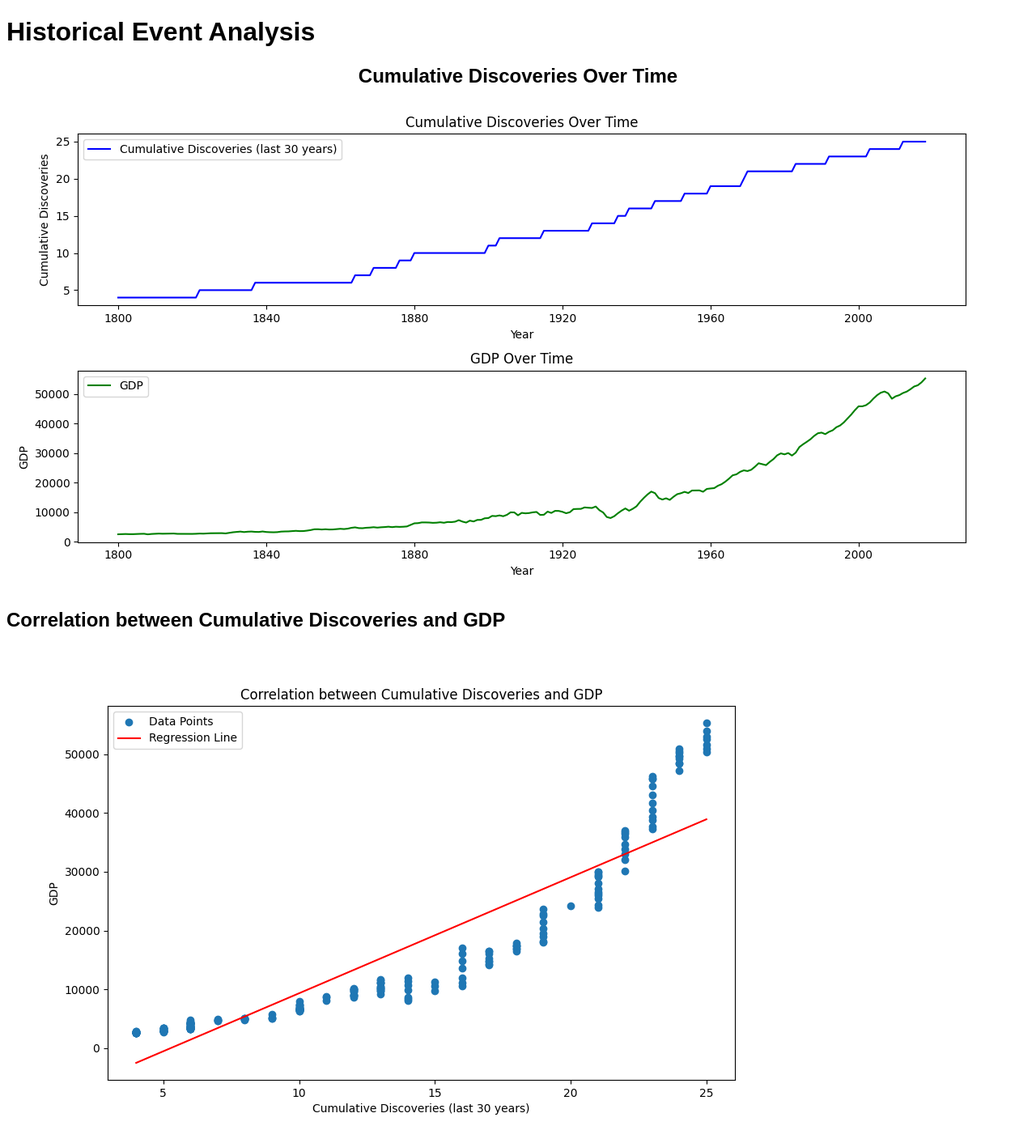
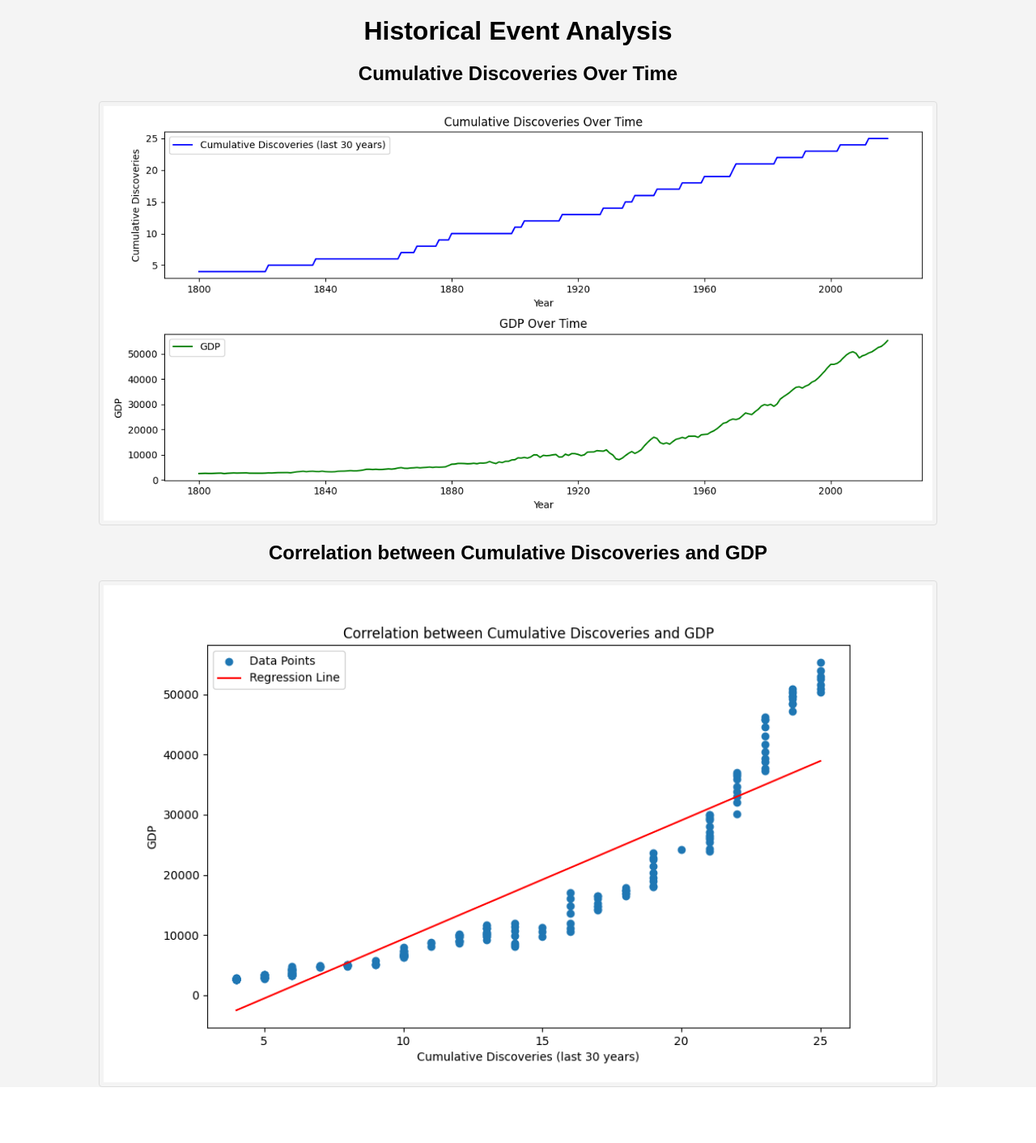
Before and after one commit to MarcoSantos2/historical-event-analysis, a Flask app: page / in a window 1280 px wide. Shown: the whole page at 81% size. After the commit the page ends 1343 px from the top, so only its background shows below. Run offline with Flask 3, Linux system fonts and the light colour scheme.

Commit message:
added html and css files

```diff
--- a/static/css/styles.css
+++ b/static/css/styles.css
@@ -1,13 +1,38 @@
 body {
     font-family: Arial, sans-serif;
+    margin: 0;
+    padding: 0;
+    background-color: #f4f4f4;
+    text-align: center; /* Center all text by default */
+}
+
+h1 {
+    text-align: center;
+    margin: 20px 0;
+}
+
+h2 {
+    font-size: 24px; /* Increase font size */
+    margin: 20px 0;
 }
 
 .container {
     width: 80%;
     margin: 0 auto;
-    text-align: center;
+    text-align: center; /* Center content inside the container */
 }
 
-.chart-container {
+.graph {
+    text-align: center;
     margin: 20px 0;
 }
+
+img {
+    width: 80%;
+    height: auto;
+    border: 1px solid #ddd;
+    border-radius: 4px;
+    padding: 5px;
+    display: block; /* Ensure images are centered */
+    margin: 0 auto; /* Center images */
+}
```
